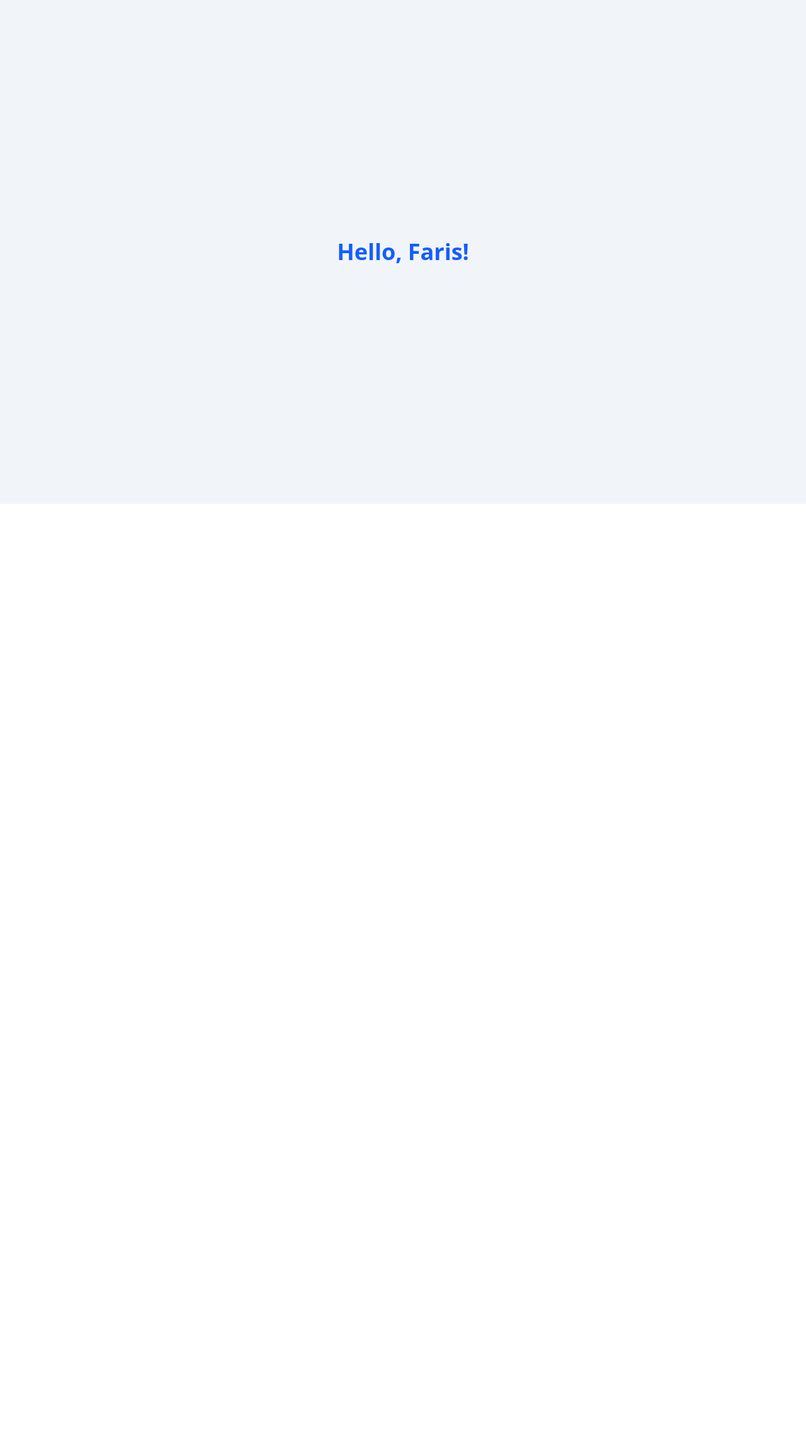
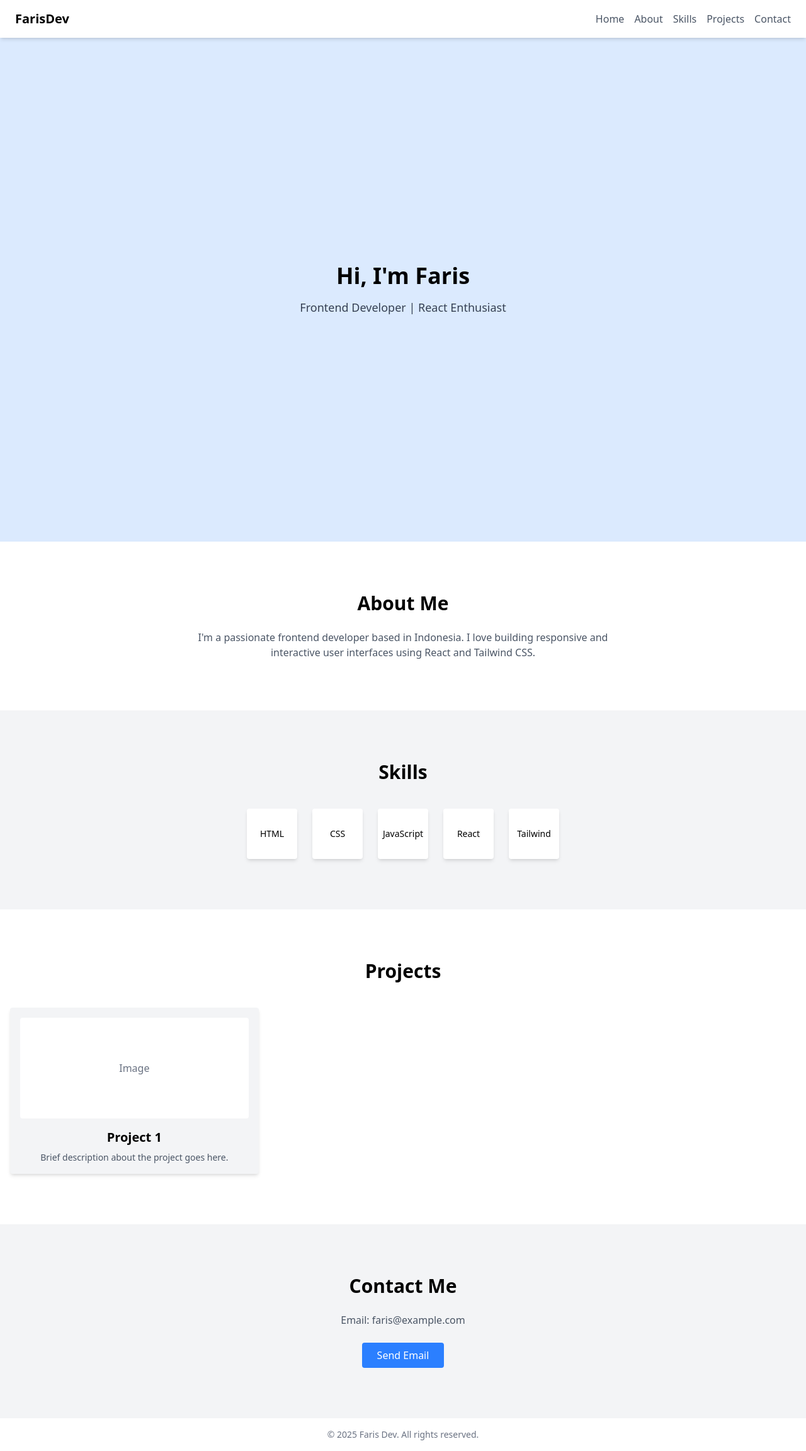
Before and after one commit to Riss27/farisdev, a React (Vite) app: page / in a window 1280 px wide. Shown: the whole page at 63% size. Before the commit the page ends 800 px from the top, so only its background shows below. Built offline with nearby package versions, Linux system fonts and the light colour scheme.

Commit message:
Refactor: Split App.jsx into reusable components and add initial structure

```diff
--- a/src/App.jsx
+++ b/src/App.jsx
@@ -1,11 +1,29 @@
+import { useEffect } from "react";
+import Header from "./components/Header";
+import Hero from "./components/Hero";
+import About from "./components/About";
+import Skills from "./components/Skills";
+import Projects from "./components/Projects";
+import Contact from "./components/Contact";
+import Footer from "./components/Footer";
+
 function App() {
+  useEffect(() => {
+    document.title = "Faris Dev | Portfolio";
+    document.documentElement.classList.add("scroll-smooth");
+  }, []);
+
   return (
-    <div className="min-h-screen flex items-center justify-center bg-slate-100">
-      <h1 className="text-4xl font-bold text-blue-600">
-        Hello, Faris!
-      </h1>
-    </div>
-  )
+    <>
+      <Header />
+      <Hero />
+      <About />
+      <Skills />
+      <Projects />
+      <Contact />
+      <Footer />
+    </>
+  );
 }
 
-export default App
+export default App;
--- /dev/null
+++ b/src/components/About.jsx
@@ -0,0 +1,14 @@
+function About() {
+  return (
+    <section id="about" className="py-20 bg-white">
+      <div className="container mx-auto px-4 text-center">
+        <h3 className="text-3xl font-semibold mb-6">About Me</h3>
+        <p className="text-gray-600 max-w-2xl mx-auto">
+          I'm a passionate frontend developer based in Indonesia. I love building responsive and interactive user interfaces using React and Tailwind CSS.
+        </p>
+      </div>
+    </section>
+  );
+}
+
+export default About;
--- /dev/null
+++ b/src/components/Contact.jsx
@@ -0,0 +1,18 @@
+function Contact() {
+  return (
+    <section id="contact" className="py-20 bg-gray-100">
+      <div className="container mx-auto px-4 text-center">
+        <h3 className="text-3xl font-semibold mb-6">Contact Me</h3>
+        <p className="text-gray-600 mb-6">Email: faris@example.com</p>
+        <a
+          href="mailto:faris@example.com"
+          className="inline-block bg-blue-500 text-white px-6 py-2 rounded hover:bg-blue-600 transition"
+        >
+          Send Email
+        </a>
+      </div>
+    </section>
+  );
+}
+
+export default Contact;
--- /dev/null
+++ b/src/components/Footer.jsx
@@ -0,0 +1,9 @@
+function Footer() {
+  return (
+    <footer className="bg-white py-4 text-center text-gray-500 text-sm">
+      &copy; 2025 Faris Dev. All rights reserved.
+    </footer>
+  );
+}
+
+export default Footer;
--- /dev/null
+++ b/src/components/Header.jsx
@@ -0,0 +1,18 @@
+function Header() {
+  return (
+    <header className="bg-white shadow-md py-4 px-6 sticky top-0 z-50">
+      <div className="container mx-auto flex justify-between items-center">
+        <h1 className="text-xl font-bold">FarisDev</h1>
+        <nav className="space-x-4">
+          <a href="#hero" className="text-gray-600 hover:text-blue-500">Home</a>
+          <a href="#about" className="text-gray-600 hover:text-blue-500">About</a>
+          <a href="#skills" className="text-gray-600 hover:text-blue-500">Skills</a>
+          <a href="#projects" className="text-gray-600 hover:text-blue-500">Projects</a>
+          <a href="#contact" className="text-gray-600 hover:text-blue-500">Contact</a>
+        </nav>
+      </div>
+    </header>
+  );
+}
+
+export default Header;
--- /dev/null
+++ b/src/components/Hero.jsx
@@ -0,0 +1,12 @@
+function Hero() {
+  return (
+    <section id="hero" className="min-h-screen flex items-center justify-center bg-blue-100">
+      <div className="text-center px-4">
+        <h2 className="text-4xl font-bold mb-4">Hi, I'm Faris</h2>
+        <p className="text-lg text-gray-700">Frontend Developer | React Enthusiast</p>
+      </div>
+    </section>
+  );
+}
+
+export default Hero;
--- /dev/null
+++ b/src/components/Projects.jsx
@@ -0,0 +1,18 @@
+function Projects() {
+  return (
+    <section id="projects" className="py-20 bg-white">
+      <div className="container mx-auto px-4 text-center">
+        <h3 className="text-3xl font-semibold mb-10">Projects</h3>
+        <div className="grid md:grid-cols-2 lg:grid-cols-3 gap-8">
+          <div className="bg-gray-100 p-4 rounded shadow-md">
+            <div className="h-40 bg-white rounded mb-4 flex items-center justify-center text-gray-500">Image</div>
+            <h4 className="text-xl font-semibold mb-2">Project 1</h4>
+            <p className="text-gray-600 text-sm">Brief description about the project goes here.</p>
+          </div>
+        </div>
+      </div>
+    </section>
+  );
+}
+
+export default Projects;
--- /dev/null
+++ b/src/components/Skills.jsx
@@ -0,0 +1,21 @@
+function Skills() {
+  return (
+    <section id="skills" className="py-20 bg-gray-100">
+      <div className="container mx-auto px-4 text-center">
+        <h3 className="text-3xl font-semibold mb-10">Skills</h3>
+        <div className="flex flex-wrap justify-center gap-6">
+          {['HTML', 'CSS', 'JavaScript', 'React', 'Tailwind'].map((skill) => (
+            <div
+              key={skill}
+              className="w-20 h-20 bg-white shadow-md rounded flex items-center justify-center text-sm font-medium"
+            >
+              {skill}
+            </div>
+          ))}
+        </div>
+      </div>
+    </section>
+  );
+}
+
+export default Skills;
```
